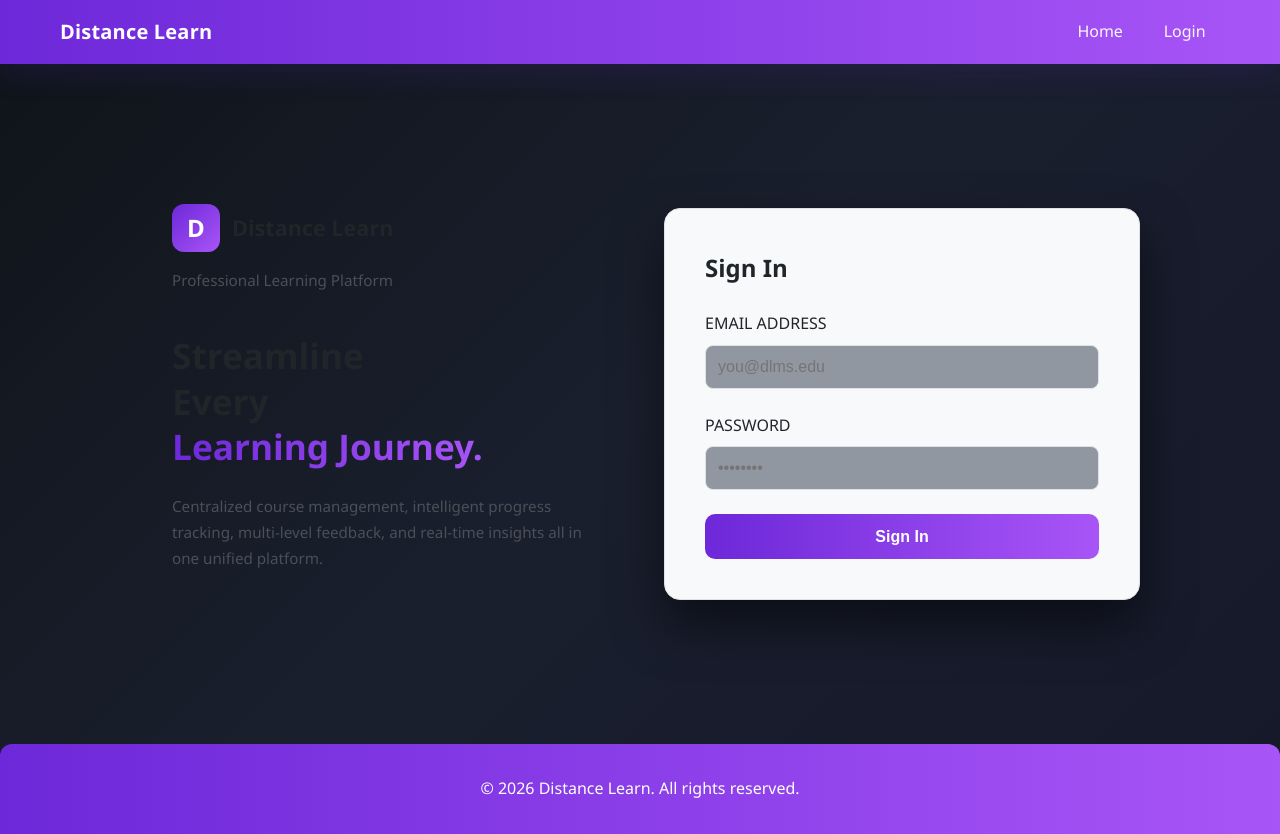
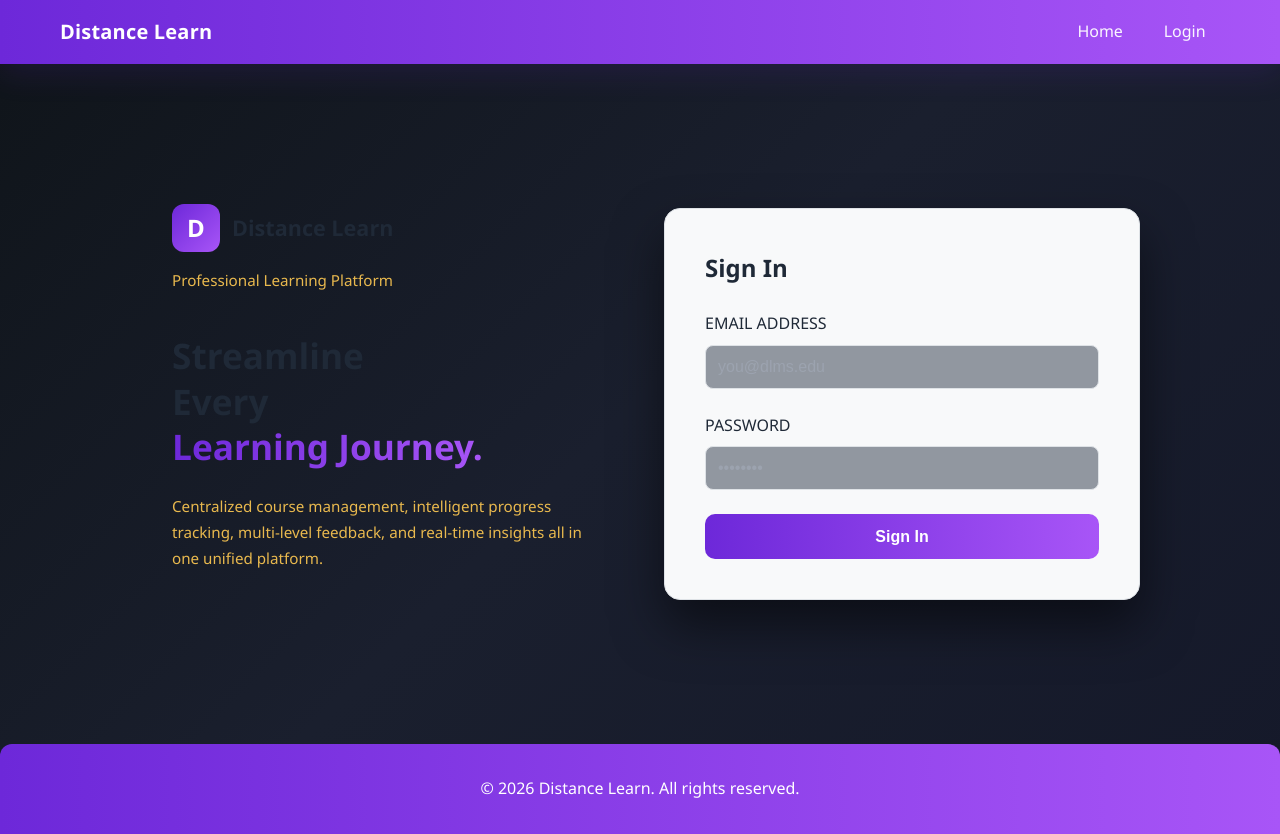
Before and after one commit to NuevoZeta123/Updated-Distance-Learning-Management-System, a Flask app: page /login in a window 1280 px wide. Run offline with Flask 3, Linux system fonts and the light colour scheme.

Commit message:
Enhance CSS variables and styles for UI elements

```diff
--- a/static/css/dlms_css.css
+++ b/static/css/dlms_css.css
@@ -6,12 +6,67 @@
     --brand-2: #a855f7; /* Bright purple */
     --accent: #8b5cf6; /* Medium purple */
     --accent-2: #f59e0b; /* Warm amber */
+    --accent-gold: #E9B94E; /* Warm amber gold for dark backgrounds */
+    --flax: #d0aa65; /* Flax accent color */
     --danger: #ef4444;
     --success: #6366f1; /* Indigo */
     --surface-shadow: 0 8px 32px rgba(109, 40, 217, 0.15);
-    --text-primary: #212529;
-    --text-secondary: #495057;
+    --text-primary: #1f2937; /* Dark text for cards and sections */
+    --text-secondary: #E9B94E; /* ACCENT_GOLD for secondary text on dark backgrounds */
     --border: #dee2e6;
+}
+
+.card,
+.form-group label,
+.form-control,
+.table td,
+.card-title {
+    color: var(--text-primary);
+}
+
+.flax-text {
+    color: var(--flax) !important;
+}
+
+.flax-bg-hover:hover {
+    background: rgba(208, 170, 101, 0.14) !important;
+}
+
+.form-control {
+    width:100%;
+    padding:0.75rem;
+    border:1px solid var(--border);
+    border-radius:8px;
+    font-size:1rem;
+    background:#ffffff;
+    color:#111827;
+}
+
+.form-control::placeholder {
+    color:#9ca3af;
+    opacity:1;
+}
+
+.form-control:focus {
+    outline:none;
+    border-color:var(--brand-2);
+    box-shadow:0 0 0 3px rgba(168, 85, 247, 0.18);
+    background:#ffffff;
+}
+
+.btn:hover{transform:translateY(-3px);box-shadow:0 15px 40px rgba(168, 85, 247, 0.22);background:linear-gradient(90deg,rgba(109,40,217,0.85),rgba(168,85,247,0.85));}
+
+.dashboard-link:hover{transform:translateY(-6px);box-shadow:0 20px 50px rgba(168, 85, 247, 0.2);background:rgba(208, 170, 101, 0.1);}
+
+body.exam-mode .alert-success,
+body.exam-mode .alert-danger,
+body.exam-mode .alert-warning,
+body.exam-mode .alert-info {
+    color: inherit;
+}
+
+body.exam-mode .stat-label {
+    color: #6c757d !important;
 }
 
 *{
@@ -82,7 +137,7 @@ body {
     transition:transform .18s ease, background-color .18s ease;
 }
 
-.nav-menu a:hover{transform:translateY(-2px);background:rgba(255,255,255,0.1)}
+.nav-menu a:hover{transform:translateY(-2px);background:rgba(124, 58, 237, 0.15)}
 
 .nav-user{color:rgba(255,255,255,0.9)}
 
@@ -109,6 +164,9 @@ body {
 /* Cards */
 .card{background:var(--card);border-radius:12px;box-shadow:var(--surface-shadow);padding:1.5rem;margin-bottom:1.25rem;border:1px solid var(--border)}
 
+.dashboard-welcome-card{background:linear-gradient(135deg,#111827,#1f2937);border:1px solid rgba(255,255,255,0.08);color:#f8fafc}
+.dashboard-welcome-card p{color:#d1d5db !important}
+
 .card-title{font-size:1.25rem;margin-bottom:0.75rem;color:var(--text-primary)}
 
 /* Dashboard Stats */
@@ -119,9 +177,12 @@ body {
 .stat-number{font-size:2rem;font-weight:700;color:var(--brand-2)}
 
 .stat-label {
-    color: var(--text-secondary);
+    color: var(--flax);
     margin-top: 0.5rem;
 }
+
+.course-card h3{color:var(--flax);margin-bottom:0.4rem}
+.course-card p{color:#f3f4f6;margin-bottom:0.75rem}
 
 /* Forms */
 .form-group {
@@ -156,7 +217,8 @@ select.form-control {
 .btn-primary{background:linear-gradient(90deg,var(--brand),var(--brand-2))}
 .btn-success{background:linear-gradient(90deg,var(--success),#6366f1)}
 .btn-danger{background:linear-gradient(90deg,#ef4444,#f87171)}
-.btn-warning{background:linear-gradient(90deg,var(--accent-2),#f59e0b)}
+.btn-warning{background:linear-gradient(90deg,#b45309,#f59e0b);color:white;}
+.btn-warning:hover{background:linear-gradient(90deg,#d97706,#fbbf24);}
 
 .btn-small{padding:0.45rem 0.9rem;font-size:0.9rem;border-radius:8px}
 
@@ -177,7 +239,7 @@ select.form-control {
 }
 
 .table tr:hover {
-    background-color: #2d3748;
+    background-color: rgba(124, 58, 237, 0.12);
 }
 
 /* Dashboard Links */
@@ -229,11 +291,11 @@ select.form-control {
 .footer{background:linear-gradient(90deg, var(--brand) 0%, var(--brand-2) 100%);color:white;text-align:center;padding:2rem 0;margin-top:auto;border-top-left-radius:12px;border-top-right-radius:12px}
 
 /* Status Badge */
-.badge{display:inline-block;padding:0.25rem 0.75rem;border-radius:12px;font-size:0.82rem;font-weight:600}
+.badge{display:inline-block;padding:0.25rem 0.75rem;border-radius:12px;font-size:0.82rem;font-weight:700;border:1px solid transparent;}
 
-.badge-active{background:rgba(99, 102, 241, 0.2);color:#a5f3fc}
+.badge-active{background:#eef2ff;color:#4338ca;border-color:rgba(99, 102, 241, 0.35);}
 
-.badge-inactive{background:rgba(239, 68, 68, 0.2);color:#fca5a5}
+.badge-inactive{background:#fee2e2;color:#991b1b;border-color:rgba(239, 68, 68, 0.35);}
 
 /* Hamburger Menu */
 .hamburger-toggle{display:none;flex-direction:column;cursor:pointer;background:none;border:none;gap:5px;padding:0}
```
